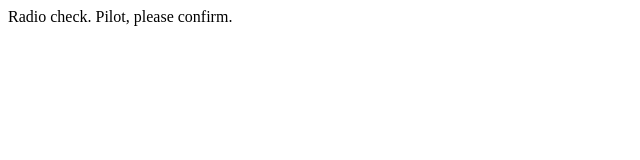
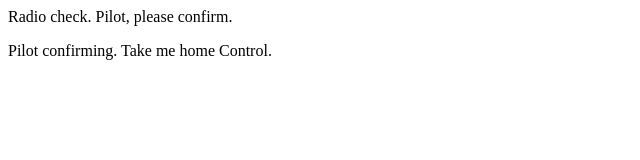
Before and after one commit to Kelseyniederer/communication-log, a plain HTML site: page index.html in a window 1280 px wide. Shown: the whole page, without its empty margins (0-640 px from the left). Drawn offline with Linux system fonts and the light colour scheme.

Commit message:
Added second line to log.

```diff
--- a/index.html
+++ b/index.html
@@ -1,5 +1,6 @@
 <html>
 <body>
    <p>Radio check. Pilot, please confirm.</p>
+   <p>Pilot confirming. Take me home Control.</p>
 </body>
 </html>
```
